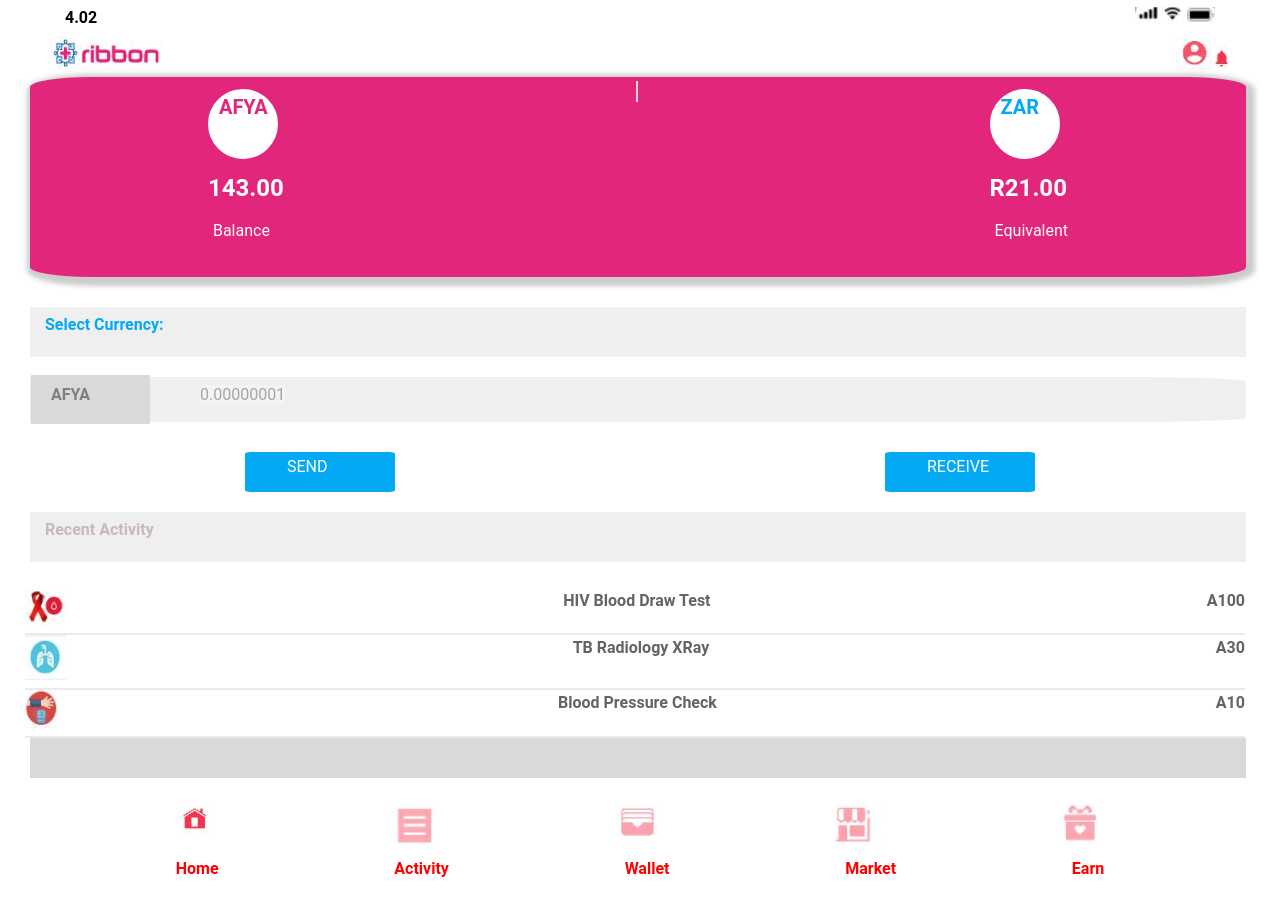
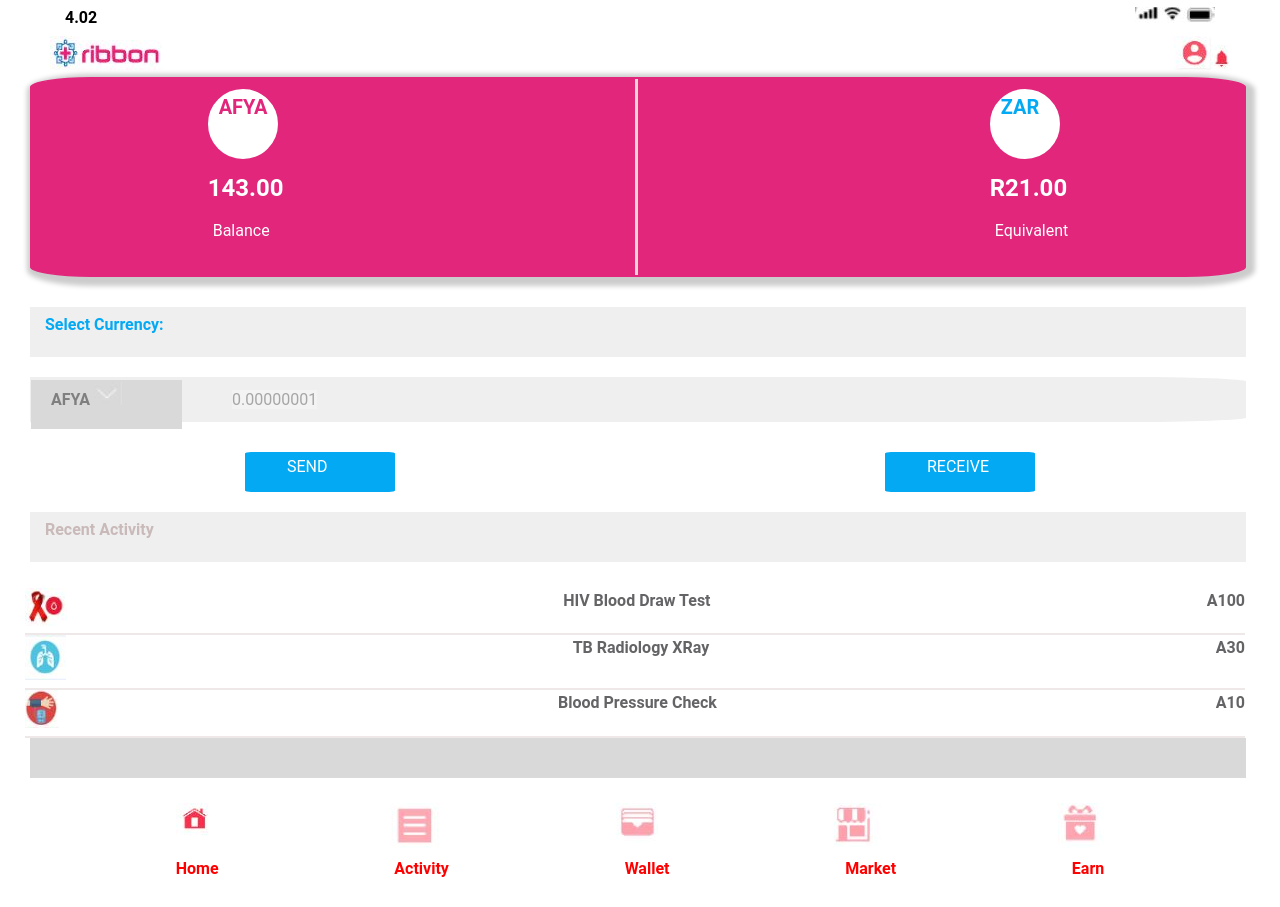
Before and after one commit to Mekarosi/blockafric, a React (Create React App) app: page / in a window 1280 px wide. Built offline with nearby package versions, Linux system fonts and the light colour scheme.

Commit message:
Improve UI CSS style

```diff
--- a/src/App.css
+++ b/src/App.css
@@ -61,8 +61,8 @@ body {
 }
 
 .vertical_line {
-  width: 20%;
-  height: 5000px;
+  width: 0.3%;
+  height: 100%;
   border: 1px solid #e4d6d6;
   background-color: #e4d6d6;
 }
--- a/src/components/MidSection.js
+++ b/src/components/MidSection.js
@@ -2,6 +2,7 @@ import React, { Component } from 'react'
 import image5 from '../images/image5.JPG'
 import image6 from '../images/image6.JPG'
 import image7 from '../images/image7.JPG'
+import image14 from '../images/image14.JPG'
 
 class MidSection extends Component {
     render() {
@@ -18,8 +19,8 @@ class MidSection extends Component {
                         </span>
 
                     </div>
-                    <div>
-                        <span className="vertical_line"></span>
+                    <div
+                         className="vertical_line">
                     </div>
                     <div className="mid_sectionA_two">
                     <span>
@@ -39,7 +40,7 @@ class MidSection extends Component {
                 </div>
                 <div className="mid_convert_factor">
                     <div>
-                        <span className="mid_convert_factor_text">AFYA</span>
+                        <span className="mid_convert_factor_text">AFYA <span><img src={image14} className='' alt='battery' /></span></span>
                         <span className="mid_convert_factor_number">0.00000001</span>
                     </div>
                     </div>
```
Also changed, not shown: src/images/image14.JPG (added).
